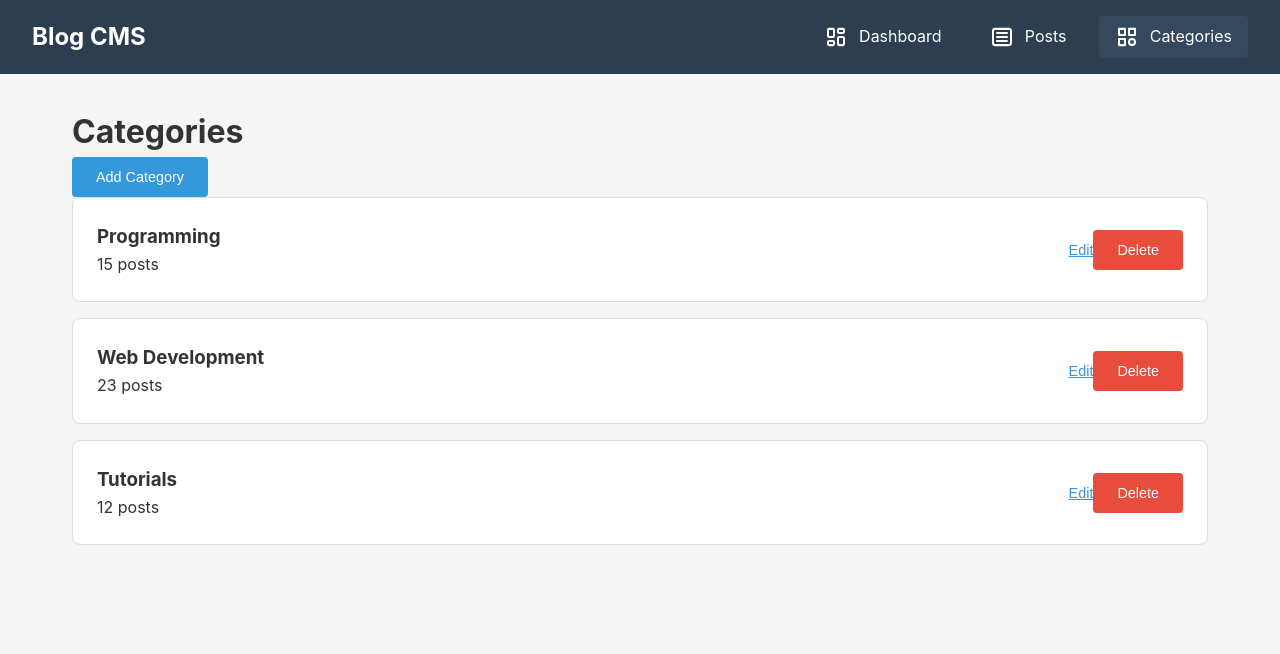
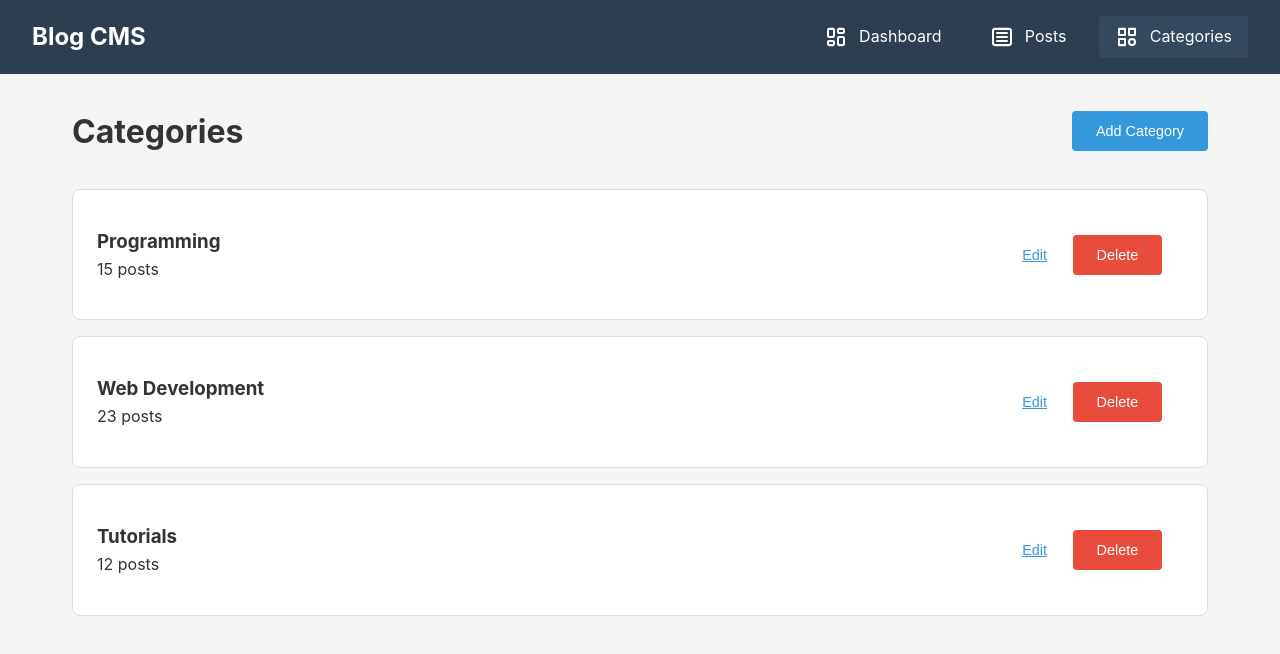
Before and after one commit to SharadJ19/blog-cms, an Angular app: page /categories in a window 1280 px wide. Shown: the top 654 px of the page. Built offline with nearby package versions, Linux system fonts and the light colour scheme; data requests are answered from the project's data file; a web font is replaced by a local one.

Commit message:
style(categories): update CSS for headers, buttons, and modal overlay

```diff
--- a/src/app/pages/categories/categories.css
+++ b/src/app/pages/categories/categories.css
@@ -1,4 +1,4 @@
-.category-header {
+.categories-header {
   display: flex;
   justify-content: space-between;
   align-items: center;
@@ -20,6 +20,30 @@
 }
 
 
+.form-actions {
+  margin: 0.5rem;
+}
+.form-actions button {
+  margin: 0.2rem;
+}
+
+
+.category-actions {
+  margin: 0.5rem;
+}
+.category-actions button {
+  margin: 0.8rem;
+}
+
+
+.modal-actions {
+  margin: 0.5rem;
+}
+.modal-actions button {
+  margin: 0.2rem;
+}
+
+
 .category-card {
   display: flex;
   justify-content: space-between;
@@ -37,7 +61,7 @@
   left: 0;
   right: 0;
   bottom: 0;
-  background: rgba(0, 0, 0, 0.5);
+  background: rgba(0, 0, 0, 0.75);
   display: flex;
   align-items: center;
   justify-content: center;
```
